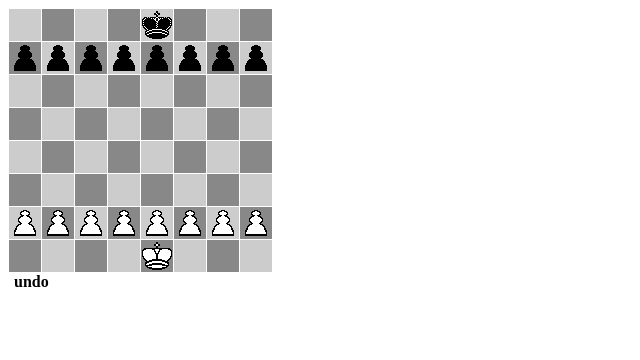
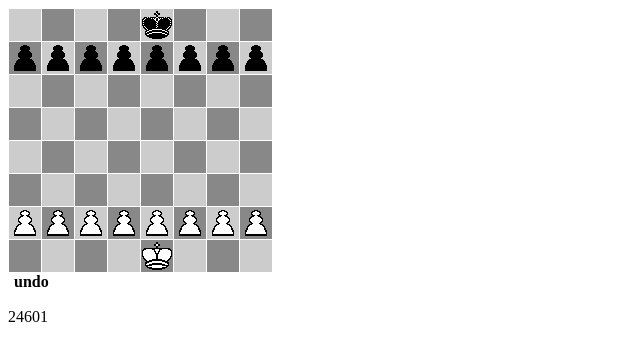
Before and after one commit to RuyiLi/total-pawnage, a plain HTML site: page index.html in a window 1280 px wide. Shown: the full height of the page, 0-640 px from the left. Drawn offline with Linux system fonts and the light colour scheme.

Commit message:
Update index.html

```diff
--- a/index.html
+++ b/index.html
@@ -12,5 +12,6 @@
 		var game = p4wnify("board-goes-here");
 		game.next_move();
 	</script>
+	<div id="ee"><p>24601</p></div>
 </body>
 </html>
```
